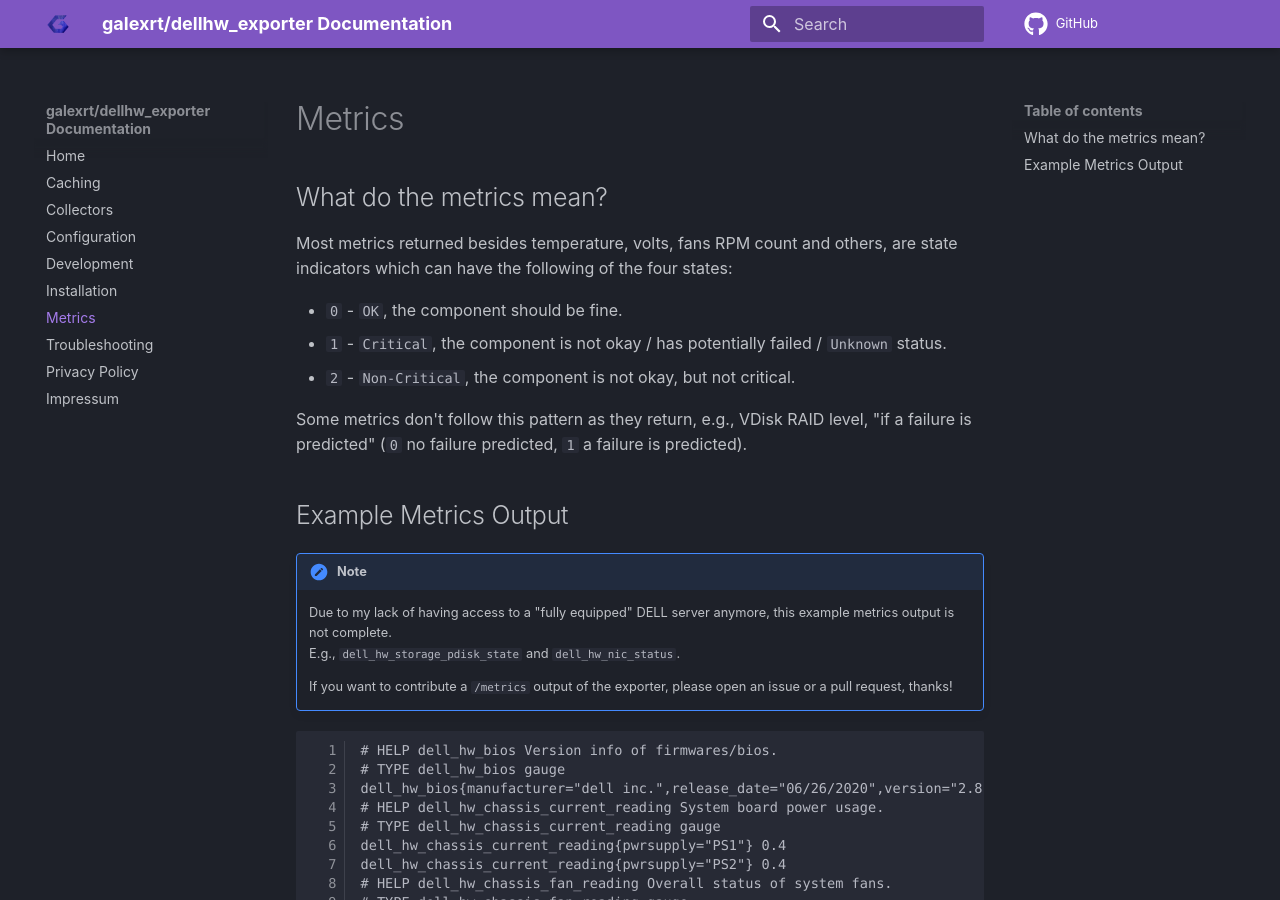
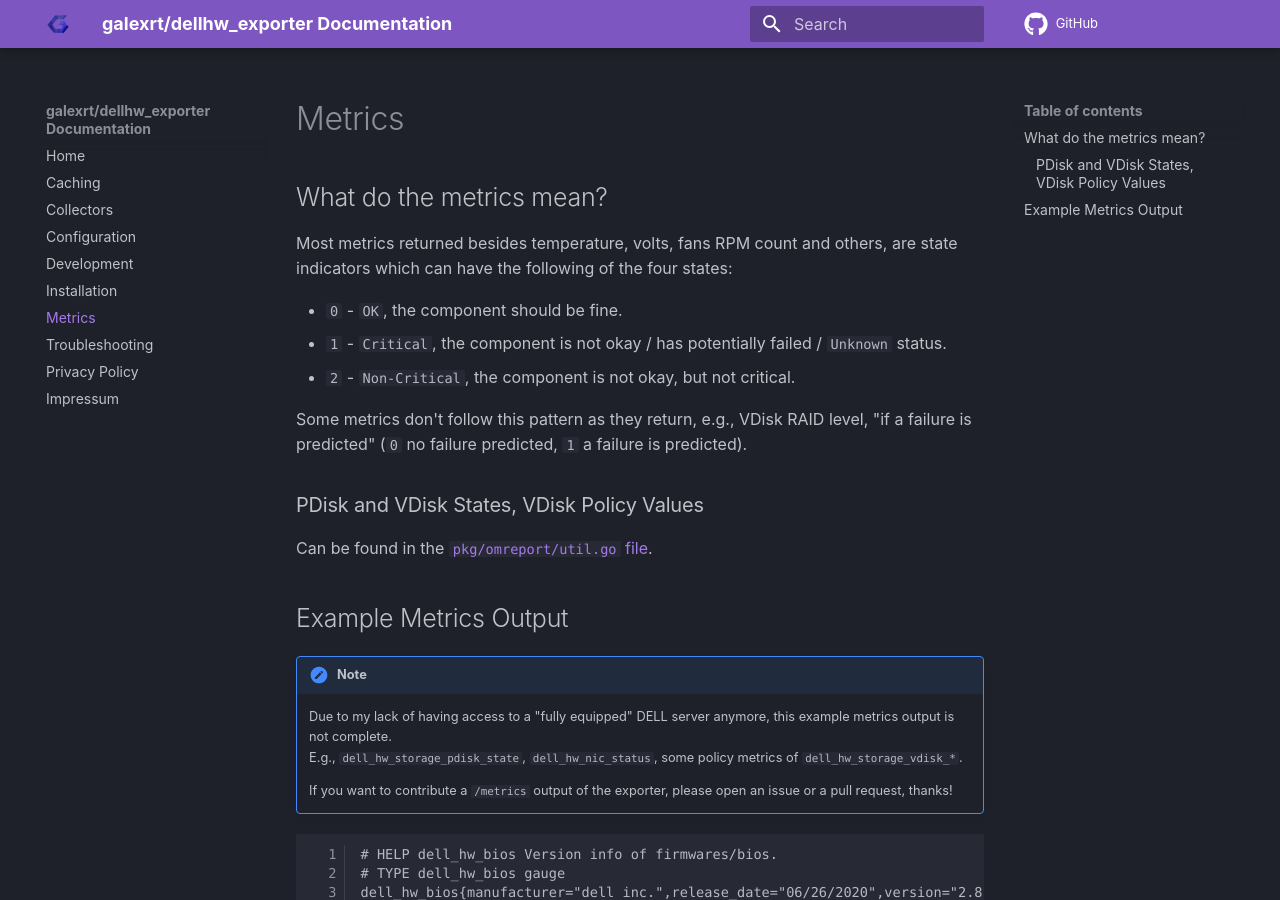
Before and after one commit to galexrt/dellhw_exporter, an MkDocs documentation site: the page built from docs/metrics.md, in a window 1280 px wide and 900 px high. Built offline with MkDocs 1.6.1 and Material for MkDocs 9.7.7, drawn with Linux system fonts in a browser that asks for light colours; comment, search, counter and statistics services are not loaded.

Commit message:
docs: add link to disk and policy types to util.go file
Signed-off-by: Alexander Trost <galexrt@googlemail.com>

```diff
--- a/docs/metrics.md
+++ b/docs/metrics.md
@@ -8,11 +8,15 @@ Most metrics returned besides temperature, volts, fans RPM count and others, are
 
 Some metrics don't follow this pattern as they return, e.g., VDisk RAID level, "if a failure is predicted" (`0` no failure predicted, `1` a failure is predicted).
 
+### PDisk and VDisk States, VDisk Policy Values
+
+Can be found in the [`pkg/omreport/util.go` file](pkg/omreport/util.go).
+
 ## Example Metrics Output
 
 !!! note
     Due to my lack of having access to a "fully equipped" DELL server anymore, this example metrics output is not complete.
-    E.g., `dell_hw_storage_pdisk_state` and `dell_hw_nic_status`.
+    E.g., `dell_hw_storage_pdisk_state`, `dell_hw_nic_status`, some policy metrics of `dell_hw_storage_vdisk_*`.
 
     If you want to contribute a `/metrics` output of the exporter, please open an issue or a pull request, thanks!
 
```
Also changed, not shown: 1 other file.
